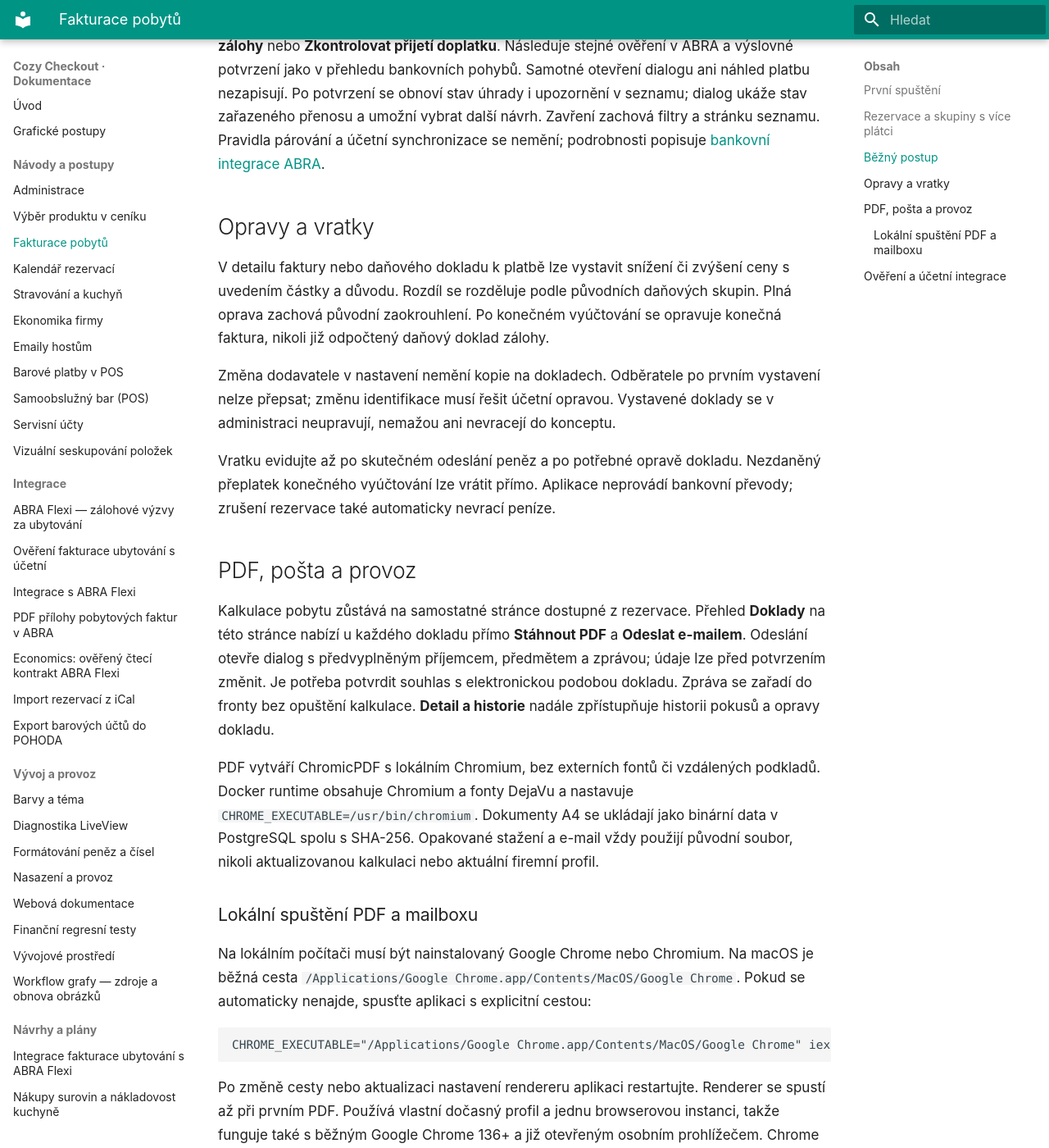
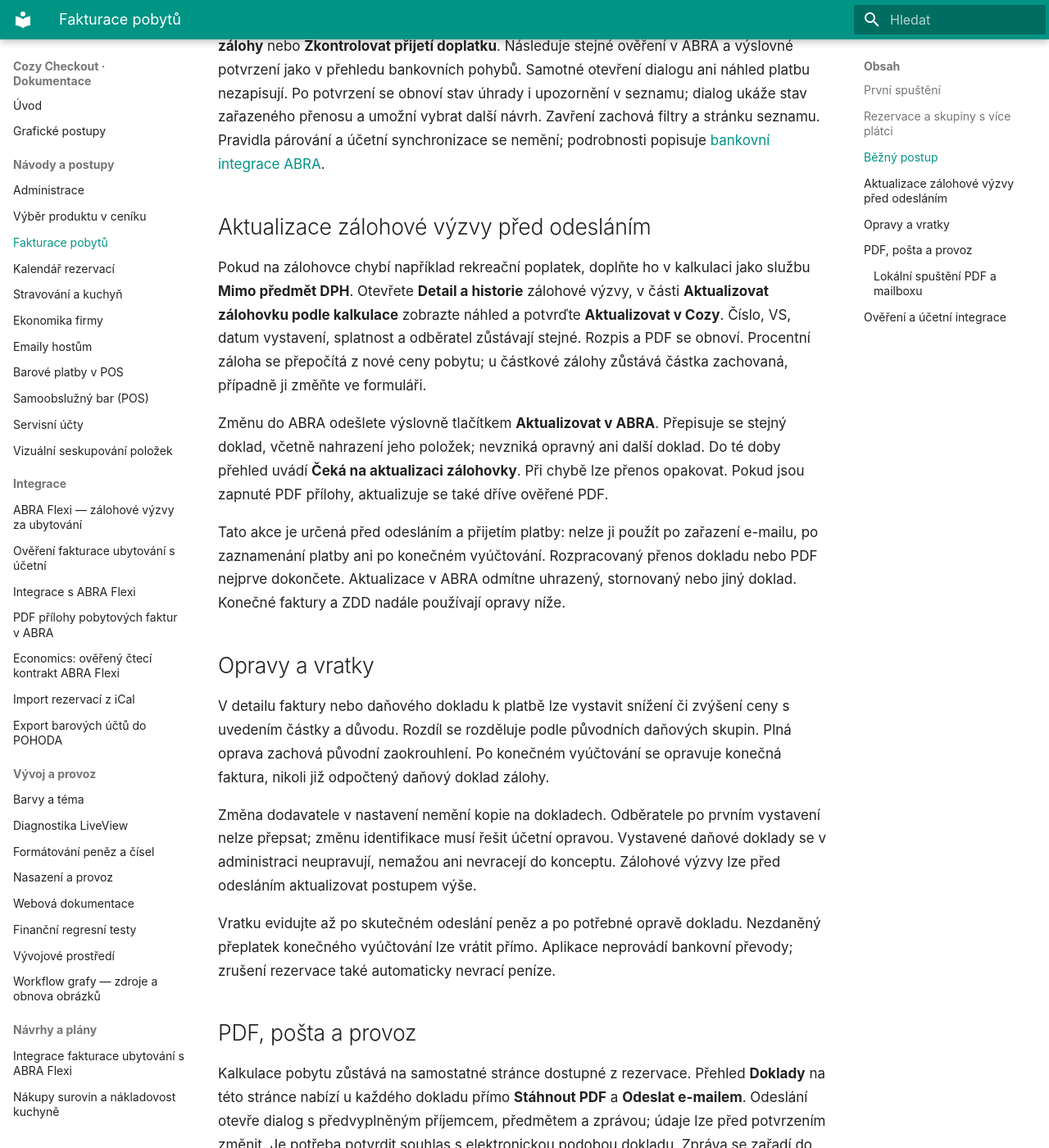
Before and after one commit to michalhorcic/cozy-checkout, an MkDocs documentation site: the page built from docs/features/BILLING.md, in a window 1280 px wide and 1400 px high, scrolled down 4782 px. Shown: the whole window at 82% size. Built offline with MkDocs 1.6.1 and Material for MkDocs 9.7.7, drawn with Linux system fonts in a browser that asks for light colours.

Commit message:
Allow refreshing unsent advance invoices in Cozy and ABRA

```diff
--- a/docs/features/BILLING.md
+++ b/docs/features/BILLING.md
@@ -182,6 +182,25 @@
 Pravidla párování a účetní synchronizace se nemění; podrobnosti popisuje
 [bankovní integrace ABRA](../integrations/ABRA_INTEGRATION.md).
 
+## Aktualizace zálohové výzvy před odesláním
+
+Pokud na zálohovce chybí například rekreační poplatek, doplňte ho v kalkulaci
+jako službu **Mimo předmět DPH**. Otevřete **Detail a historie** zálohové výzvy,
+v části **Aktualizovat zálohovku podle kalkulace** zobrazte náhled a potvrďte
+**Aktualizovat v Cozy**. Číslo, VS, datum vystavení, splatnost a odběratel zůstávají
+stejné. Rozpis a PDF se obnoví. Procentní záloha se přepočítá z nové ceny pobytu;
+u částkové zálohy zůstává částka zachovaná, případně ji změňte ve formuláři.
+
+Změnu do ABRA odešlete výslovně tlačítkem **Aktualizovat v ABRA**. Přepisuje se
+stejný doklad, včetně nahrazení jeho položek; nevzniká opravný ani další doklad.
+Do té doby přehled uvádí **Čeká na aktualizaci zálohovky**. Při chybě lze přenos
+opakovat. Pokud jsou zapnuté PDF přílohy, aktualizuje se také dříve ověřené PDF.
+
+Tato akce je určená před odesláním a přijetím platby: nelze ji použít po zařazení
+e-mailu, po zaznamenání platby ani po konečném vyúčtování. Rozpracovaný přenos
+dokladu nebo PDF nejprve dokončete. Aktualizace v ABRA odmítne uhrazený,
+stornovaný nebo jiný doklad. Konečné faktury a ZDD nadále používají opravy níže.
+
 ## Opravy a vratky
 
 V detailu faktury nebo daňového dokladu k platbě lze vystavit snížení či zvýšení
@@ -191,7 +210,8 @@
 
 Změna dodavatele v nastavení nemění kopie na dokladech. Odběratele po prvním
 vystavení nelze přepsat; změnu identifikace musí řešit účetní opravou. Vystavené
-doklady se v administraci neupravují, nemažou ani nevracejí do konceptu.
+daňové doklady se v administraci neupravují, nemažou ani nevracejí do konceptu.
+Zálohové výzvy lze před odesláním aktualizovat postupem výše.
 
 Vratku evidujte až po skutečném odeslání peněz a po potřebné opravě dokladu.
 Nezdaněný přeplatek konečného vyúčtování lze vrátit přímo. Aplikace neprovádí
```
Also changed, not shown: 16 other files.
